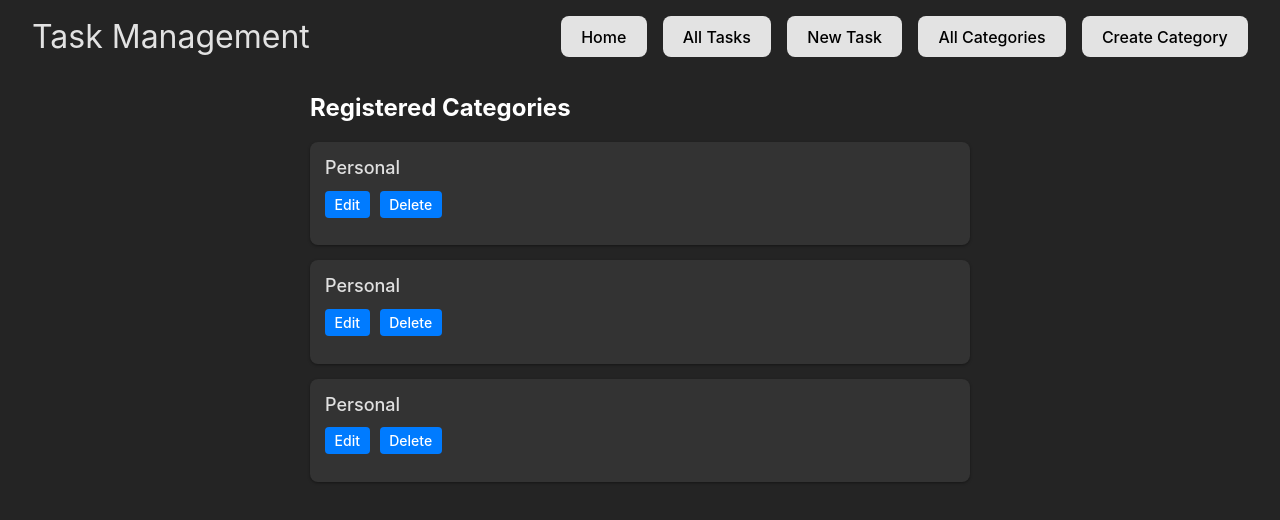
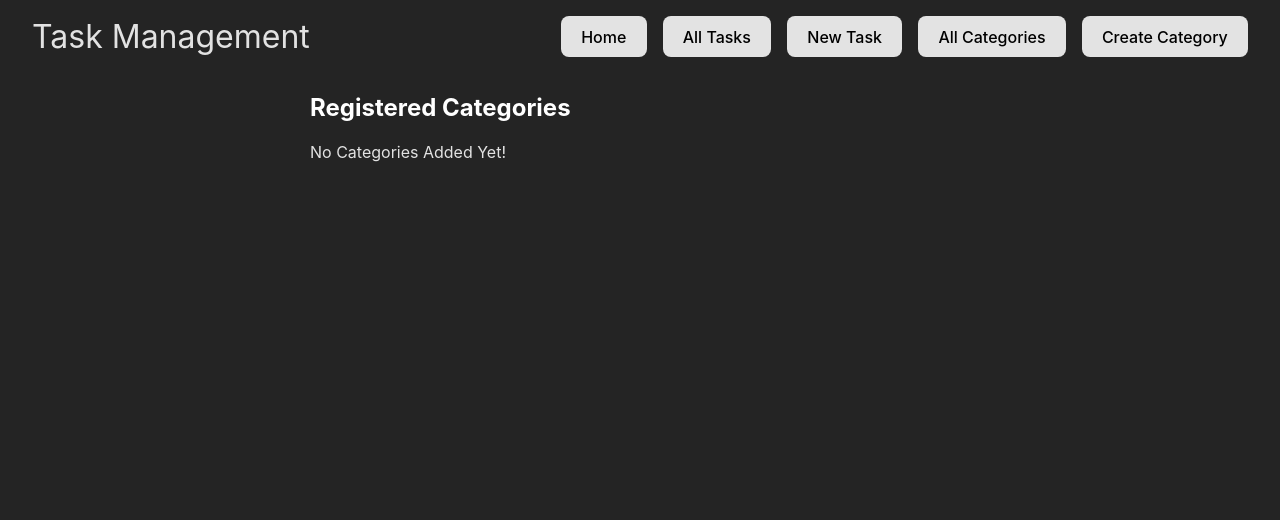
Before and after one commit to VictorMugisha/task-management-app, a React (Vite) app: page /all-categories in a window 1280 px wide. Shown: the top 520 px of the page. Built offline with nearby package versions, Linux system fonts and the light colour scheme.

Commit message:
Updated Categories to render registered Categories

```diff
--- a/src/components/Category/Category.jsx
+++ b/src/components/Category/Category.jsx
@@ -1,10 +1,10 @@
 import React from 'react'
 import "./Category.css"
 
-export default function Category() {
+export default function Category({category}) {
     return (
         <div className="category">
-            <h3 className="category-title">Personal</h3>
+            <h3 className="category-title">{category.categoryTitle}</h3>
             <div className="buttons">
                 <button className="category-button">Edit</button>
                 <button className="category-button">Delete</button>
--- a/src/pages/AllCategories.jsx
+++ b/src/pages/AllCategories.jsx
@@ -1,15 +1,21 @@
-import React from 'react'
+import React, { useContext } from 'react'
+import CategoriesContext from "../contexts/CategoriesContext"
 import Category from '../components/Category/Category'
 
 export default function AllCategories() {
+  const { allCategories } = useContext(CategoriesContext)
   return (
     <section className="categories-container">
-        <h2 className="title">Registered Categories</h2>
-        <div className="container">
-            <Category />
-            <Category />
-            <Category />
-        </div>
+      <h2 className="title">Registered Categories</h2>
+      <div className="container">
+        {
+          allCategories.length ?
+          allCategories.map(category => (
+            <Category key={category.categoryId} category={category} />
+          )) :
+          <div>No Categories Added Yet!</div>
+        }
+      </div>
     </section>
   )
 }
```
